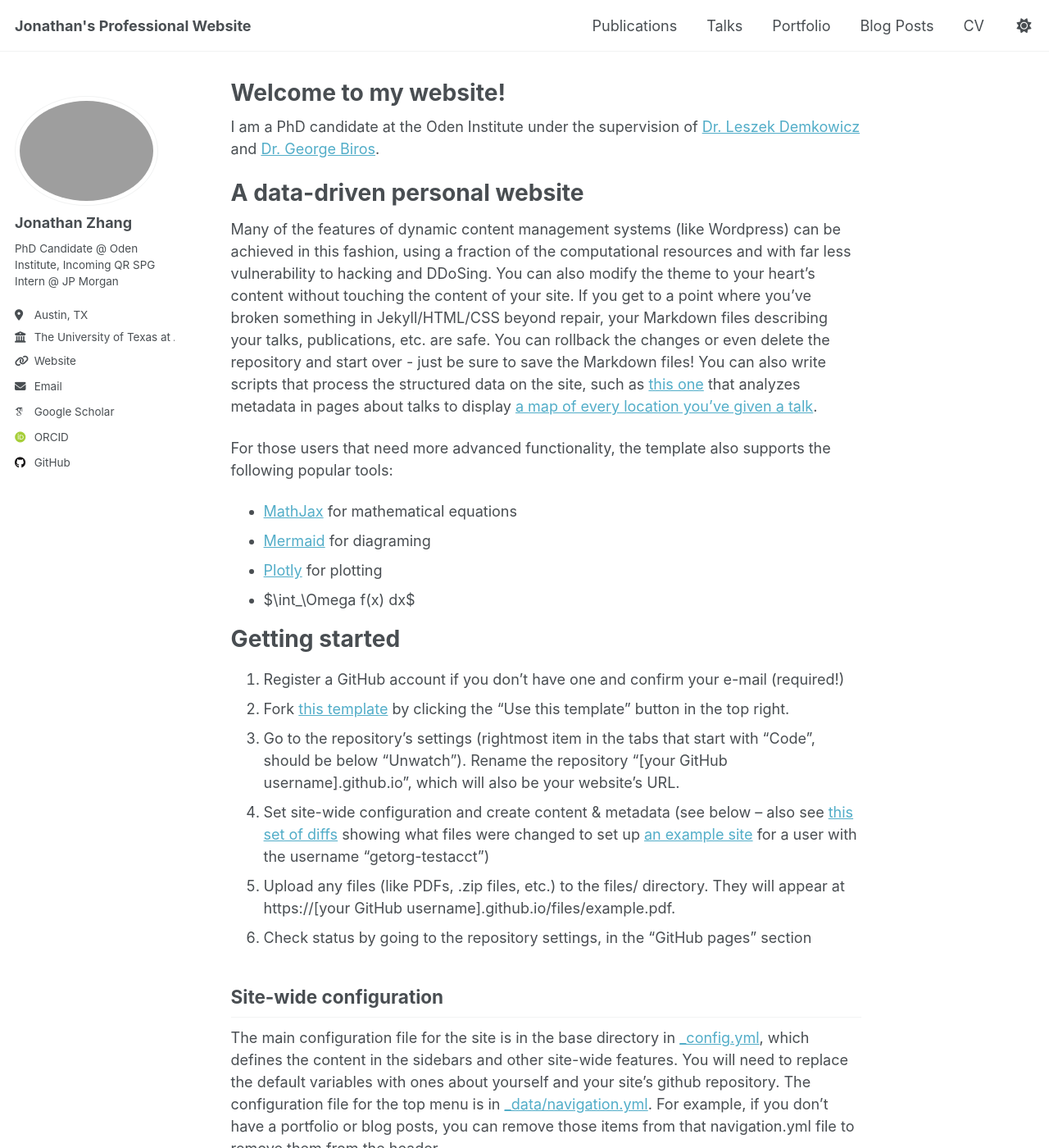
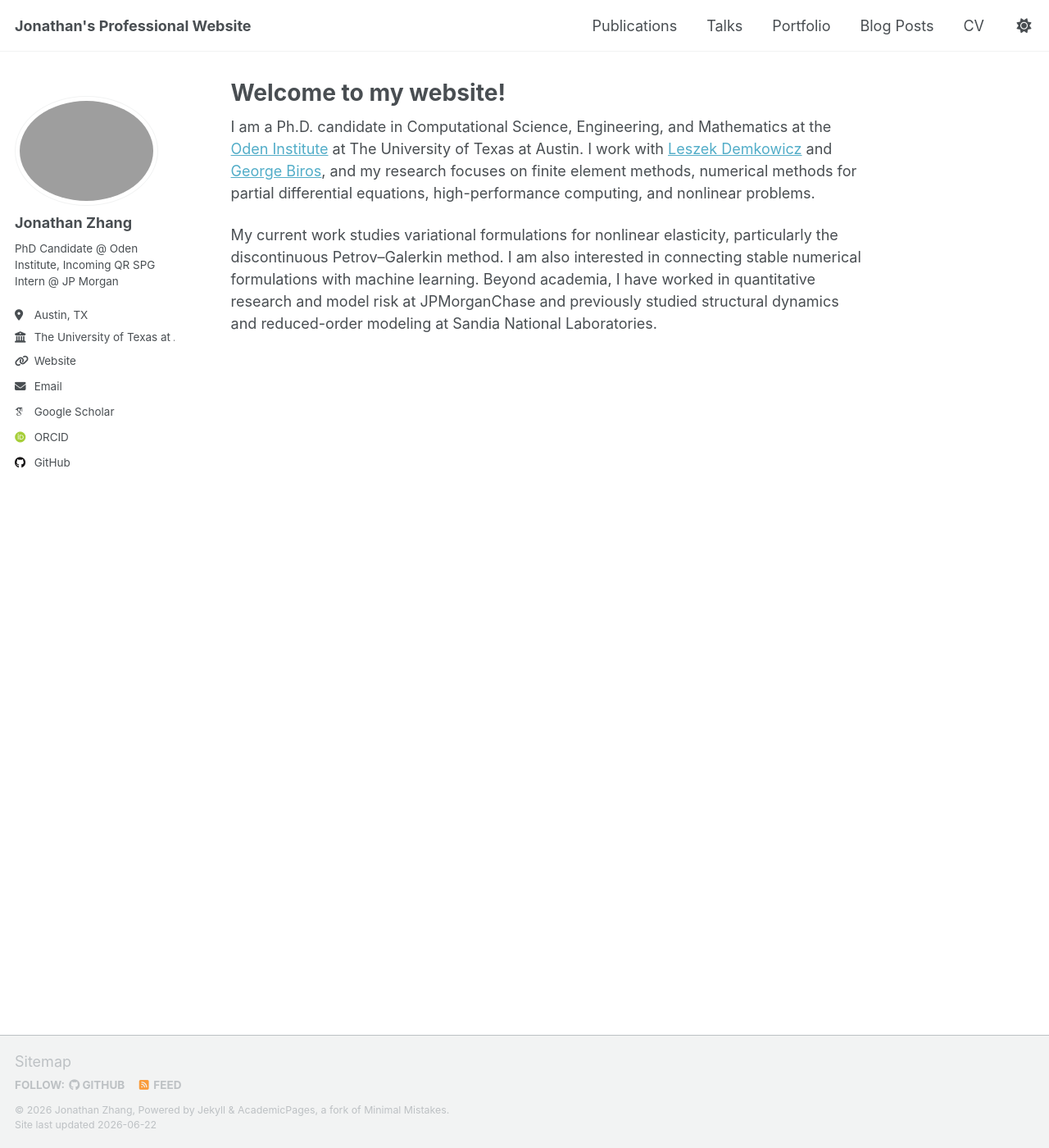
Before and after one commit to jdz357/jdz357.github.io, a Jekyll site: the page built from _pages/about.md, in a window 1280 px wide and 1400 px high. Shown: the whole window at 82% size. Built offline with Jekyll 4.4.1, drawn with Linux system fonts in a browser that asks for light colours; some web fonts are replaced; a script that is not in the unit is left out; some of the changed text lies outside the part shown.

Commit message:
Update homepage bio and add HOFEIM talk

```diff
--- a/_pages/about.md
+++ b/_pages/about.md
@@ -7,47 +7,6 @@ redirect_from:
   - /about.html
 ---
 
-I am a PhD candidate at the Oden Institute under the supervision of [Dr. Leszek Demkowicz](https://users.oden.utexas.edu/~leszek/) and [Dr. George Biros](https://oden.utexas.edu/people/directory/george-biros/).
+I am a Ph.D. candidate in Computational Science, Engineering, and Mathematics at the [Oden Institute](https://www.oden.utexas.edu/) at The University of Texas at Austin. I work with [Leszek Demkowicz](https://users.oden.utexas.edu/~leszek/) and [George Biros](https://oden.utexas.edu/people/directory/george-biros/), and my research focuses on finite element methods, numerical methods for partial differential equations, high-performance computing, and nonlinear problems.
 
-A data-driven personal website
-======
-Many of the features of dynamic content management systems (like Wordpress) can be achieved in this fashion, using a fraction of the computational resources and with far less vulnerability to hacking and DDoSing. You can also modify the theme to your heart's content without touching the content of your site. If you get to a point where you've broken something in Jekyll/HTML/CSS beyond repair, your Markdown files describing your talks, publications, etc. are safe. You can rollback the changes or even delete the repository and start over - just be sure to save the Markdown files! You can also write scripts that process the structured data on the site, such as [this one](https://github.com/academicpages/academicpages.github.io/blob/master/talkmap.ipynb) that analyzes metadata in pages about talks to display [a map of every location you've given a talk](https://academicpages.github.io/talkmap.html).
-
-For those users that need more advanced functionality, the template also supports the following popular tools:
-- [MathJax](https://www.mathjax.org/) for mathematical equations
-- [Mermaid](https://mermaid.js.org/) for diagraming
-- [Plotly](https://plotly.com/javascript/) for plotting
-- $\int_\Omega f(x) dx$
-
-Getting started
-======
-1. Register a GitHub account if you don't have one and confirm your e-mail (required!)
-1. Fork [this template](https://github.com/academicpages/academicpages.github.io) by clicking the "Use this template" button in the top right.
-1. Go to the repository's settings (rightmost item in the tabs that start with "Code", should be below "Unwatch"). Rename the repository "[your GitHub username].github.io", which will also be your website's URL.
-1. Set site-wide configuration and create content & metadata (see below -- also see [this set of diffs](https://archive.is/3TPas) showing what files were changed to set up [an example site](https://getorg-testacct.github.io) for a user with the username "getorg-testacct")
-1. Upload any files (like PDFs, .zip files, etc.) to the files/ directory. They will appear at https://[your GitHub username].github.io/files/example.pdf.
-1. Check status by going to the repository settings, in the "GitHub pages" section
-
-Site-wide configuration
-------
-The main configuration file for the site is in the base directory in [_config.yml](https://github.com/academicpages/academicpages.github.io/blob/master/_config.yml), which defines the content in the sidebars and other site-wide features. You will need to replace the default variables with ones about yourself and your site's github repository. The configuration file for the top menu is in [_data/navigation.yml](https://github.com/academicpages/academicpages.github.io/blob/master/_data/navigation.yml). For example, if you don't have a portfolio or blog posts, you can remove those items from that navigation.yml file to remove them from the header.
-
-Create content & metadata
-------
-For site content, there is one Markdown file for each type of content, which are stored in directories like _publications, _talks, _posts, _teaching, or _pages. For example, each talk is a Markdown file in the [_talks directory](https://github.com/academicpages/academicpages.github.io/tree/master/_talks). At the top of each Markdown file is structured data in YAML about the talk, which the theme will parse to do lots of cool stuff. The same structured data about a talk is used to generate the list of talks on the [Talks page](https://academicpages.github.io/talks), each [individual page](https://academicpages.github.io/talks/2012-03-01-talk-1) for specific talks, the talks section for the [CV page](https://academicpages.github.io/cv), and the [map of places you've given a talk](https://academicpages.github.io/talkmap.html) (if you run this [python file](https://github.com/academicpages/academicpages.github.io/blob/master/talkmap.py) or [Jupyter notebook](https://github.com/academicpages/academicpages.github.io/blob/master/talkmap.ipynb), which creates the HTML for the map based on the contents of the _talks directory).
-
-**Markdown generator**
-
-The repository includes [a set of Jupyter notebooks](https://github.com/academicpages/academicpages.github.io/tree/master/markdown_generator
-) that converts a CSV containing structured data about talks or presentations into individual Markdown files that will be properly formatted for the Academic Pages template. The sample CSVs in that directory are the ones I used to create my own personal website at stuartgeiger.com. My usual workflow is that I keep a spreadsheet of my publications and talks, then run the code in these notebooks to generate the Markdown files, then commit and push them to the GitHub repository.
-
-How to edit your site's GitHub repository
-------
-Many people use a git client to create files on their local computer and then push them to GitHub's servers. If you are not familiar with git, you can directly edit these configuration and Markdown files directly in the github.com interface. Navigate to a file (like [this one](https://github.com/academicpages/academicpages.github.io/blob/master/_talks/2012-03-01-talk-1.md) and click the pencil icon in the top right of the content preview (to the right of the "Raw | Blame | History" buttons). You can delete a file by clicking the trashcan icon to the right of the pencil icon. You can also create new files or upload files by navigating to a directory and clicking the "Create new file" or "Upload files" buttons.
-
-Example: editing a Markdown file for a talk
-![Editing a Markdown file for a talk](/images/editing-talk.png)
-
-For more info
-------
-More info about configuring Academic Pages can be found in [the guide](https://academicpages.github.io/markdown/), the [growing wiki](https://github.com/academicpages/academicpages.github.io/wiki), and you can always [ask a question on GitHub](https://github.com/academicpages/academicpages.github.io/discussions). The [guides for the Minimal Mistakes theme](https://mmistakes.github.io/minimal-mistakes/docs/configuration/) (which this theme was forked from) might also be helpful.
+My current work studies variational formulations for nonlinear elasticity, particularly the discontinuous Petrov–Galerkin method. I am also interested in connecting stable numerical formulations with machine learning. Beyond academia, I have worked in quantitative research and model risk at JPMorganChase and previously studied structural dynamics and reduced-order modeling at Sandia National Laboratories.
```
Also changed, not shown: _talks/2026-05-27-hofeim-2026.md (added, +11 -0 lines).
